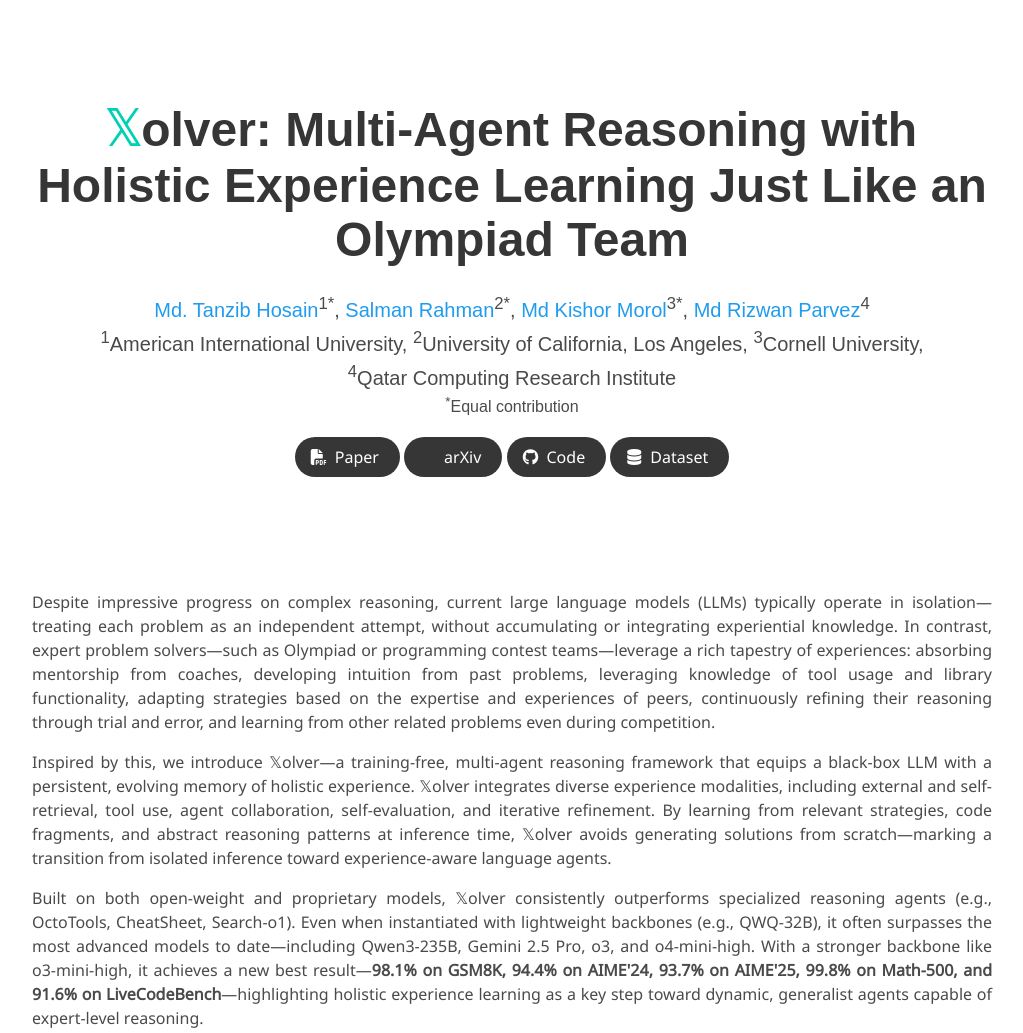
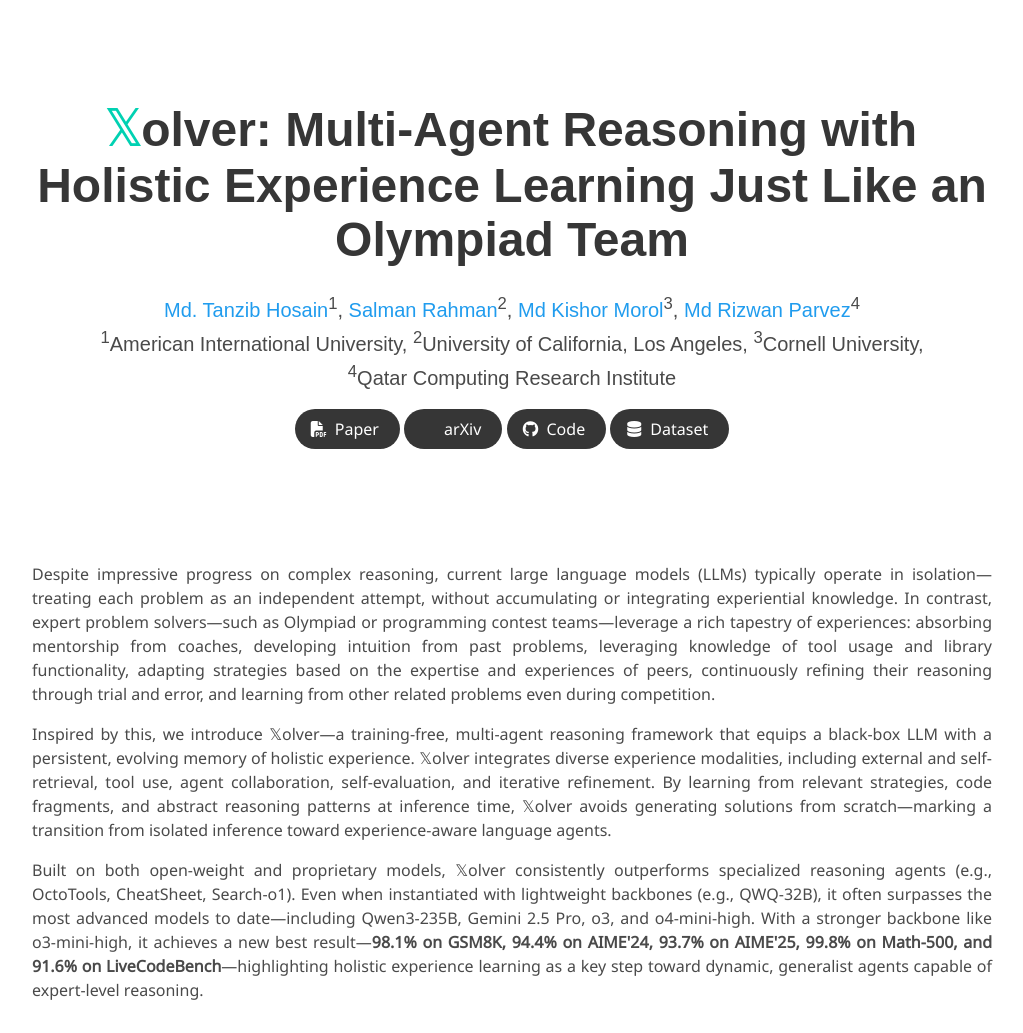
Before and after one commit to xolver-ai/xolver-ai.github.io, a plain HTML site: page index.html in a window 1280 px wide. Shown: the top 1033 px of the page, without its empty margins (128-1151 px from the left). Drawn offline with nearby package versions, Linux system fonts and the light colour scheme; some icons are missing; a web font is replaced by a local one.

```diff
--- a/index.html
+++ b/index.html
@@ -45,11 +45,11 @@
           </h1>
           <div class="is-size-5 publication-authors">
             <span class="author-block">
-              <a href="https://tanzibhosain.com/" target="_blank" rel="noopener noreferrer">Md. Tanzib Hosain</a><sup>1*</sup>,</span>
+              <a href="https://tanzibhosain.com/" target="_blank" rel="noopener noreferrer">Md. Tanzib Hosain</a><sup>1</sup>,</span>
             <span class="author-block">
-              <a href="https://salmanrahman.net/" target="_blank" rel="noopener noreferrer">Salman Rahman</a><sup>2*</sup>,</span>
+              <a href="https://salmanrahman.net/" target="_blank" rel="noopener noreferrer">Salman Rahman</a><sup>2</sup>,</span>
             <span class="author-block">
-              <a href="https://kishormorol.com/" target="_blank" rel="noopener noreferrer">Md Kishor Morol</a><sup>3*</sup>,</span>
+              <a href="https://kishormorol.com/" target="_blank" rel="noopener noreferrer">Md Kishor Morol</a><sup>3</sup>,</span>
             <span class="author-block">
               <a href="https://rizwan09.github.io/" target="_blank" rel="noopener noreferrer">Md Rizwan Parvez</a><sup>4</sup></span>
           </div>
@@ -60,8 +60,6 @@
             <span class="author-block"><sup>3</sup>Cornell University,</span>
             <span class="author-block"><sup>4</sup>Qatar Computing Research Institute</span>
           </div>
-
-          <div class="is-size-6 publication-authors"><sup>*</sup>Equal contribution</div>
 
           <div class="column has-text-centered">
             <div class="publication-links">
```
